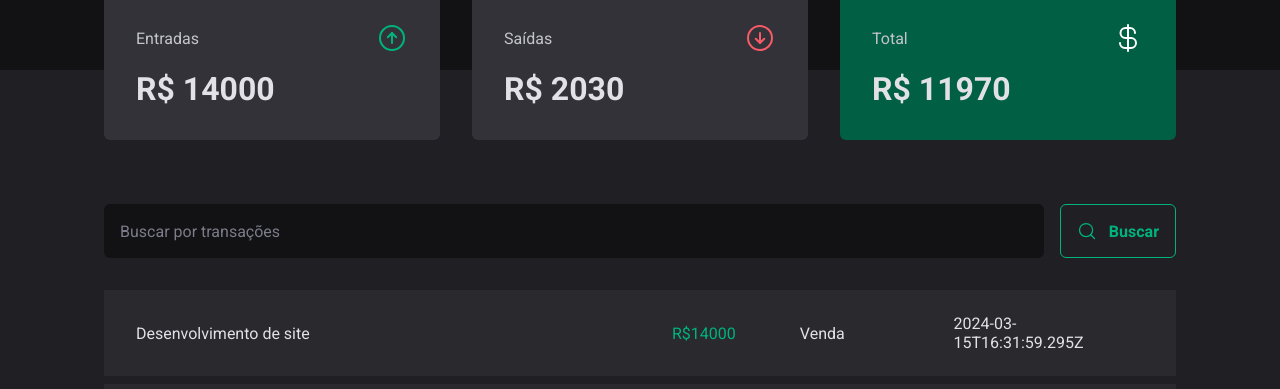
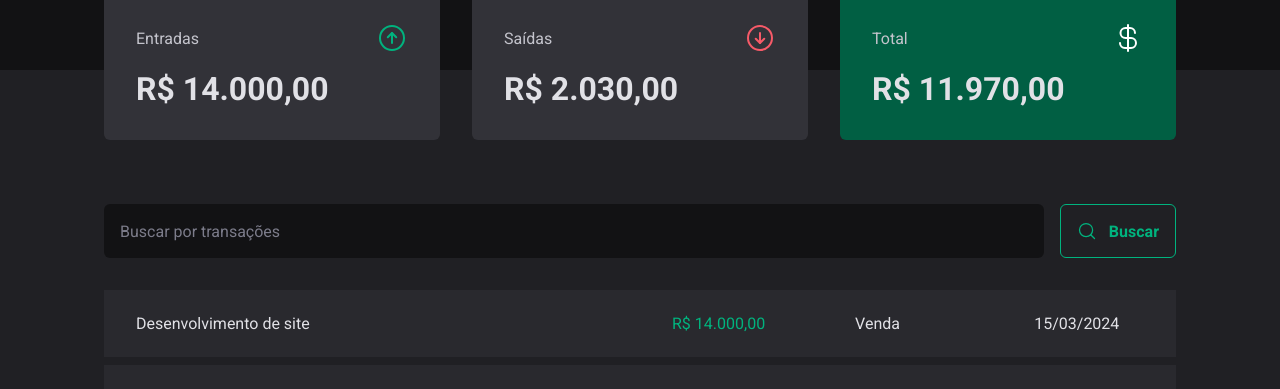
Before and after one commit to GuilhermeSalkovski/03-dt-money, a React (Vite) app: page / in a window 1280 px wide. Shown: the part 390-779 px from the top of the page. Built offline with nearby package versions, Linux system fonts and the light colour scheme; data requests are answered from the project's data file.

Commit message:
feat: create date and price formatters

```diff
--- a/src/pages/components/Summary/index.tsx
+++ b/src/pages/components/Summary/index.tsx
@@ -2,6 +2,7 @@
 import { SummaryCard, SummaryContainer } from "./styles";
 import { TransactionsContext } from "../../transactions/contexts/TransactionContext";
 import { useContext } from "react";
+import { priceFormatter } from "../../../utils/formatter";
 
 export function Summary() {
     const { transactions } = useContext(TransactionsContext);
@@ -24,9 +25,6 @@
         }
     );
 
-    console.log(summary);
-
-
     return(
         <SummaryContainer>
             <SummaryCard>
@@ -35,7 +33,7 @@
                     <ArrowCircleUp size={32} color="#00b37e"/>
                 </header>
 
-                <strong>R$ {summary.income}</strong>
+                <strong>{priceFormatter.format(summary.income)}</strong>
             </SummaryCard>
 
             <SummaryCard>
@@ -44,7 +42,7 @@
                     <ArrowCircleDown size={32} color="#f75a68"/>
                 </header>
 
-                <strong>R$ {summary.outcome}</strong>
+                <strong>{priceFormatter.format(summary.outcome)}</strong>
             </SummaryCard>
 
             <SummaryCard variant="green">
@@ -53,7 +51,7 @@
                     <CurrencyDollar size={32} color="#fff"/>
                 </header>
 
-                <strong>R$ {summary.total}</strong>
+                <strong>{priceFormatter.format(summary.total)}</strong>
             </SummaryCard>
         </SummaryContainer>
     )
--- a/src/pages/transactions/index.tsx
+++ b/src/pages/transactions/index.tsx
@@ -4,6 +4,7 @@
 import { SearchForm } from "./components/SearchForm";
 import { PriceHighlight, TransactionsContainer, TransactionsTable } from "./styles";
 import { TransactionsContext } from "./contexts/TransactionContext";
+import { dateFormatter, priceFormatter } from "../../utils/formatter";
 
 export function Transaction() {
     const { transactions } = useContext(TransactionsContext);
@@ -22,12 +23,12 @@
                                 <td width="50%">{transaction.description}</td>
                                 <td>
                                     <PriceHighlight variant={transaction.type}>
-                                        {transaction.type === 'income' ? 'R$' : '- R$'}
-                                        {transaction.price}
+                                        {transaction.type === 'outcome' && '- '}
+                                        {priceFormatter.format(transaction.price)}
                                     </PriceHighlight>
                                 </td>
                                 <td>{transaction.category}</td>
-                                <td>{transaction.createdAt}</td>
+                                <td>{dateFormatter.format(new Date(transaction.createdAt))}</td>
                             </tr>
                             )
                         )}
--- /dev/null
+++ b/src/utils/formatter.ts
@@ -0,0 +1,6 @@
+export const dateFormatter = new Intl.DateTimeFormat('pt-BR')
+
+export const priceFormatter = new Intl.NumberFormat('pt-BR', {
+    style: 'currency',
+    currency: 'BRL'
+})
```
